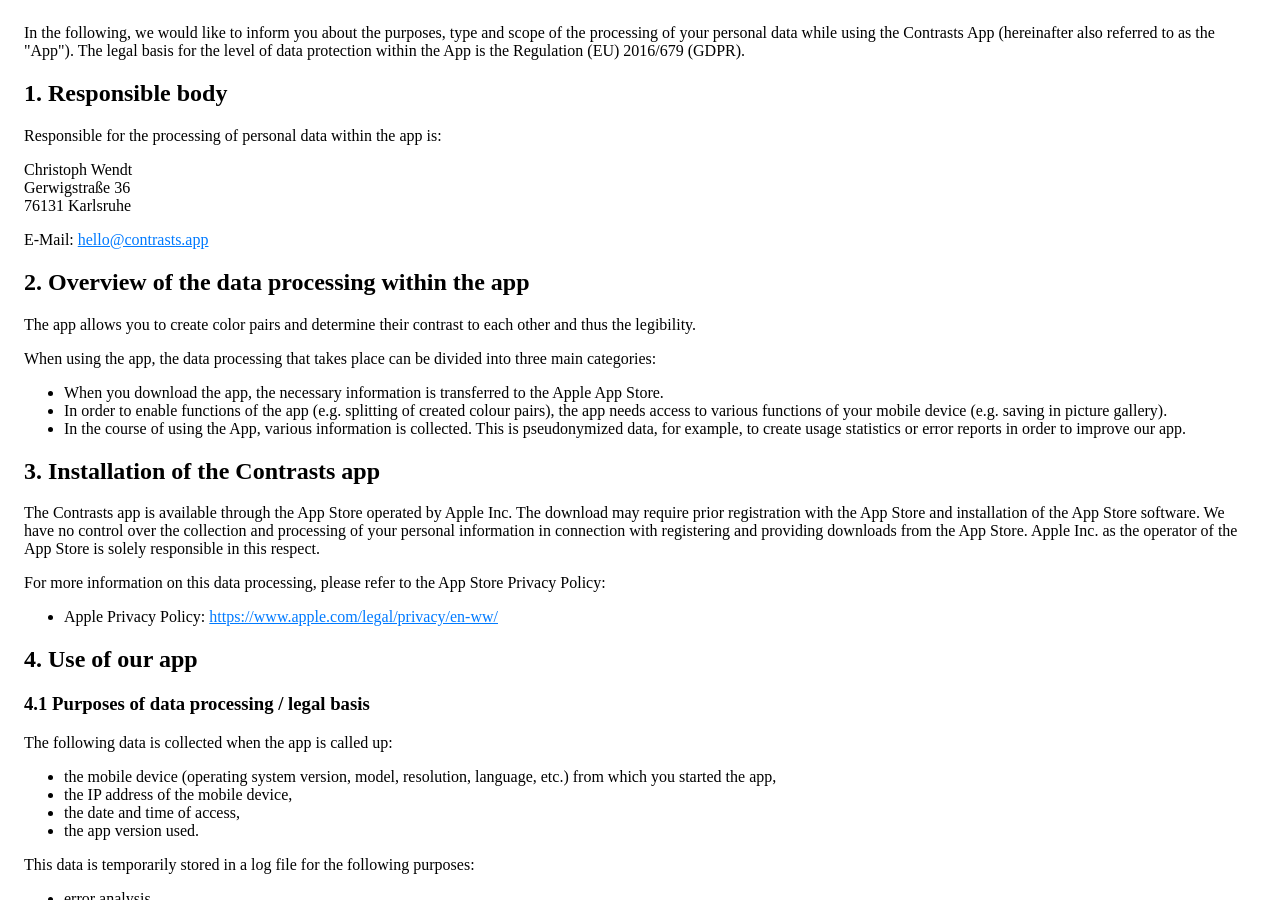
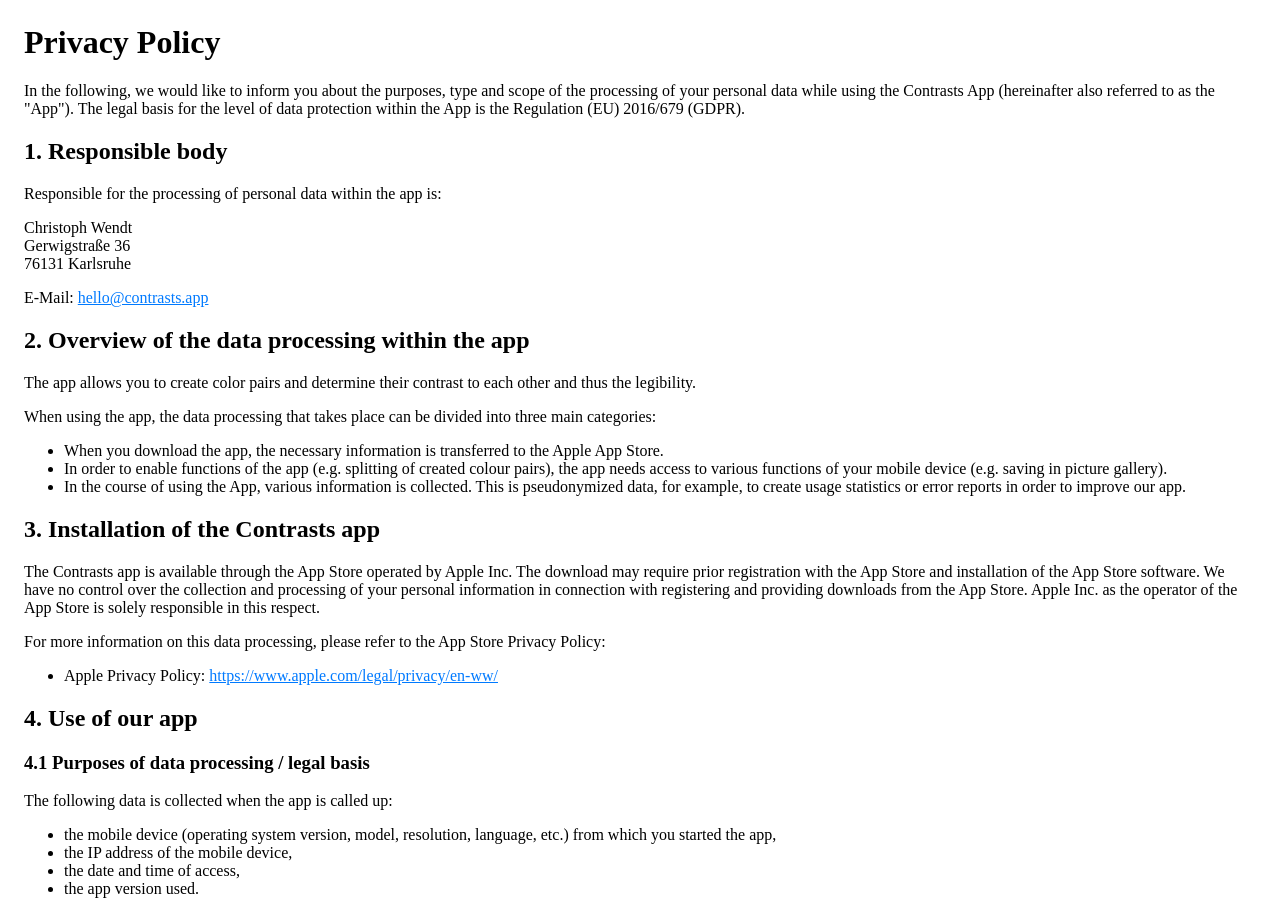
Before and after one commit to chrs1885/chrs1885.github.io, a Jekyll site: the page contrasts-macOS/privacy_policy_en.html, which Jekyll copies as it is, in a window 1280 px wide and 900 px high. Built offline with Jekyll 4.4.1, drawn with Linux system fonts in a browser that asks for light colours.

Commit message:
chore: add h1 headings

```diff
--- a/contrasts-macOS/privacy_policy_de.html
+++ b/contrasts-macOS/privacy_policy_de.html
@@ -29,6 +29,7 @@
 </head>
 
 <body>
+  <h1>Datenschutzerklärung</h1>
   <p>
     Nachfolgend möchten wir dich über die Zwecke, Art und Umfang der
     Verarbeitung deiner personenbezogenen Daten während der Verwendung der
--- a/contrasts-macOS/privacy_policy_en.html
+++ b/contrasts-macOS/privacy_policy_en.html
@@ -29,6 +29,7 @@
 </head>
 
 <body>
+  <h1>Privacy Policy</h1>
   <p>
     In the following, we would like to inform you about the purposes, type and
     scope of the processing of your personal data while using the Contrasts
--- a/contrasts/privacy_policy_de.html
+++ b/contrasts/privacy_policy_de.html
@@ -29,6 +29,7 @@
 </head>
 
 <body>
+  <h1>Datenschutzerklärung</h1>
   <p>
     Nachfolgend möchten wir dich über die Zwecke, Art und Umfang der
     Verarbeitung deiner personenbezogenen Daten während der Verwendung der
--- a/contrasts/privacy_policy_en.html
+++ b/contrasts/privacy_policy_en.html
@@ -29,6 +29,7 @@
 </head>
 
 <body>
+  <h1>Privacy Policy</h1>
   <p>
     In the following, we would like to inform you about the purposes, type and
     scope of the processing of your personal data while using the Contrasts
```
